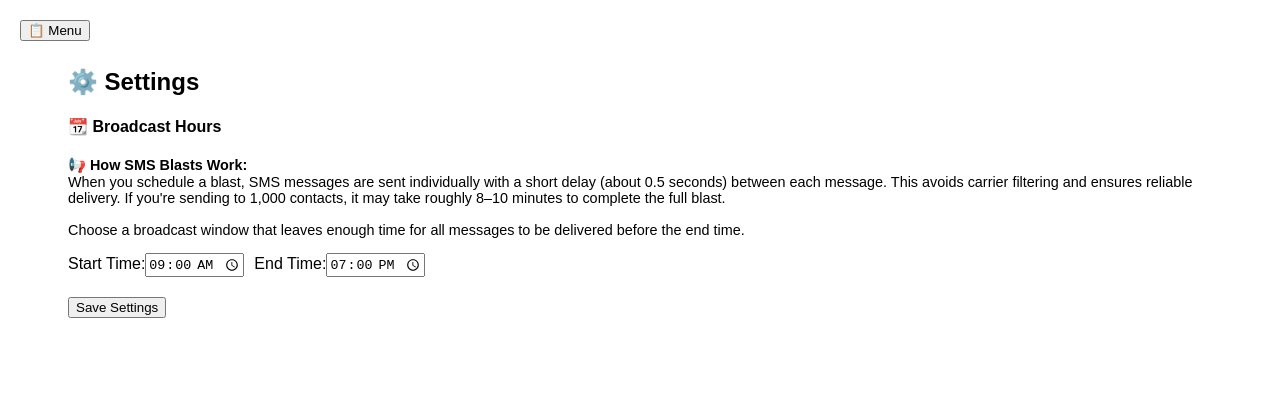
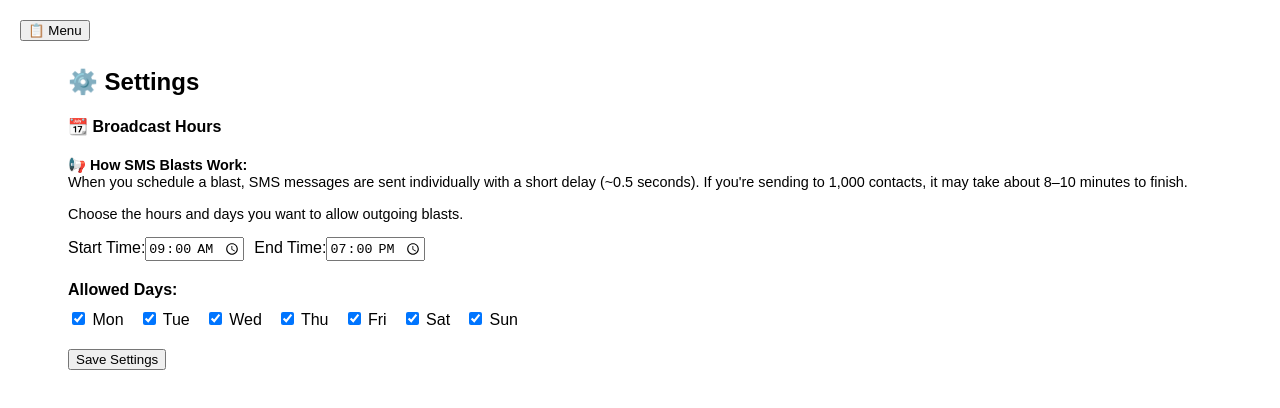
Before and after one commit to acsung/eezzii-sms-app, a Next.js app: page /settings in a window 1280 px wide. Shown: the top 408 px of the page. Built offline with nearby package versions, Linux system fonts and the light colour scheme; no server answers; the database is empty.

Commit message:
Update settings.js

```diff
--- a/pages/settings.js
+++ b/pages/settings.js
@@ -6,9 +6,12 @@ const supabase = createClient(
   process.env.NEXT_PUBLIC_SUPABASE_ANON_KEY
 )
 
+const allDays = ['Mon', 'Tue', 'Wed', 'Thu', 'Fri', 'Sat', 'Sun']
+
 export default function SettingsPage() {
   const [startHour, setStartHour] = useState('09:00')
   const [endHour, setEndHour] = useState('19:00')
+  const [allowedDays, setAllowedDays] = useState(allDays)
   const [loading, setLoading] = useState(false)
   const [message, setMessage] = useState('')
 
@@ -19,14 +22,25 @@ export default function SettingsPage() {
         const val = JSON.parse(data.value)
         setStartHour(val.start)
         setEndHour(val.end)
+        setAllowedDays(val.days || allDays)
       }
     }
     fetchSettings()
   }, [])
 
+  const toggleDay = (day) => {
+    setAllowedDays(prev =>
+      prev.includes(day) ? prev.filter(d => d !== day) : [...prev, day]
+    )
+  }
+
   const saveSettings = async () => {
     setLoading(true)
-    const value = JSON.stringify({ start: startHour, end: endHour })
+    const value = JSON.stringify({
+      start: startHour,
+      end: endHour,
+      days: allowedDays
+    })
     const { error } = await supabase
       .from('app_settings')
       .upsert({ key: 'broadcast_hours', value })
@@ -48,11 +62,9 @@ export default function SettingsPage() {
         <h4>📆 Broadcast Hours</h4>
         <p style={{ fontSize: '0.9em', marginBottom: 15 }}>
           📢 <strong>How SMS Blasts Work:</strong><br />
-          When you schedule a blast, SMS messages are sent individually with a short delay (about 0.5 seconds) between each message.
-          This avoids carrier filtering and ensures reliable delivery. If you're sending to 1,000 contacts,
-          it may take roughly 8–10 minutes to complete the full blast.<br /><br />
-          Choose a broadcast window that leaves enough time for all messages to be delivered
-          before the end time.
+          When you schedule a blast, SMS messages are sent individually with a short delay (~0.5 seconds).
+          If you're sending to 1,000 contacts, it may take about 8–10 minutes to finish.<br /><br />
+          Choose the hours and days you want to allow outgoing blasts.
         </p>
 
         <label>Start Time:</label>
@@ -70,6 +82,21 @@ export default function SettingsPage() {
         />
       </div>
 
+      <div style={{ marginBottom: 20 }}>
+        <label><strong>Allowed Days:</strong></label>
+        <div style={{ display: 'flex', gap: 15, marginTop: 10, flexWrap: 'wrap' }}>
+          {allDays.map(day => (
+            <label key={day}>
+              <input
+                type="checkbox"
+                checked={allowedDays.includes(day)}
+                onChange={() => toggleDay(day)}
+              /> {day}
+            </label>
+          ))}
+        </div>
+      </div>
+
       <button onClick={saveSettings} disabled={loading}>
         {loading ? 'Saving...' : 'Save Settings'}
       </button>
```
